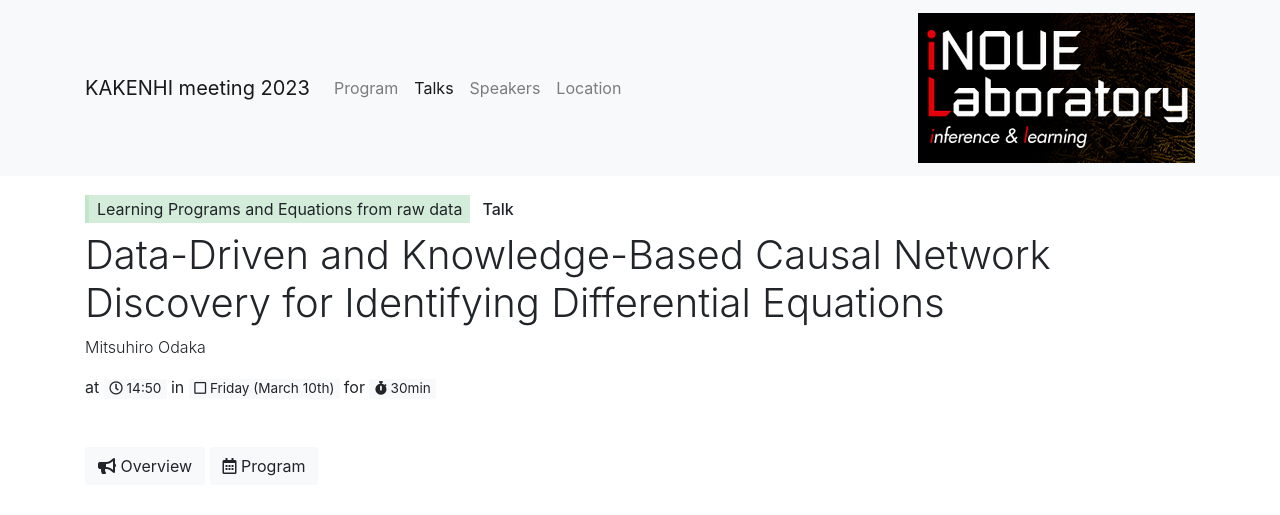
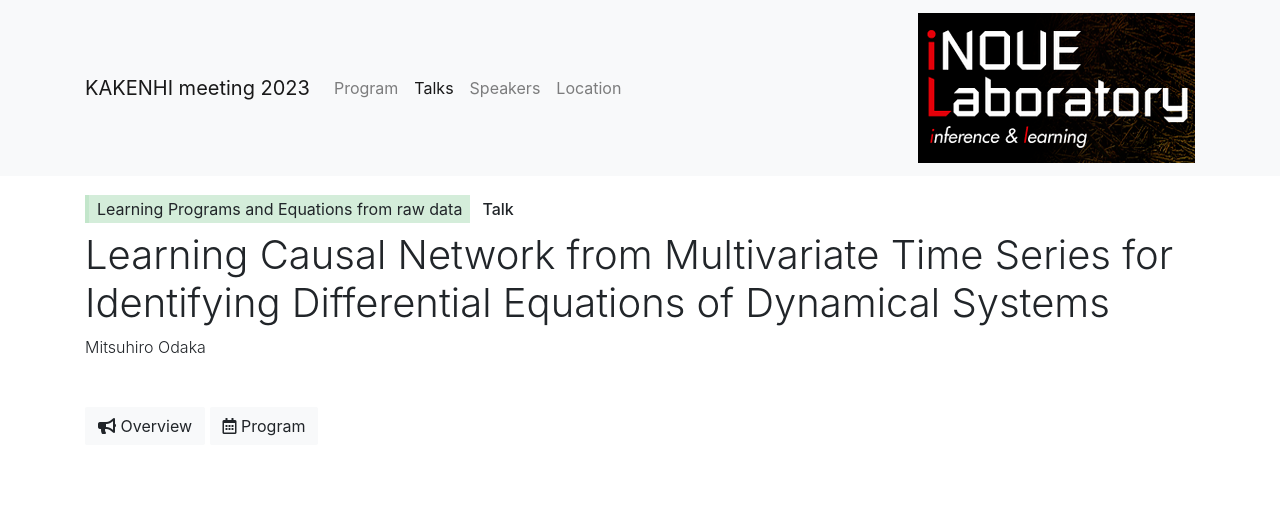
Before and after one commit to il-nii/kakenhi, a Jekyll site: the page built from _talks/odaka.md, in a window 1280 px wide. Shown: the top 515 px of the page. Built offline with Jekyll 4.4.1, drawn with Linux system fonts in a browser that asks for light colours.

Commit message:
Update talk title for Odaka-san

```diff
--- a/_talks/odaka.md
+++ b/_talks/odaka.md
@@ -1,5 +1,5 @@
 ---
-name: Data-Driven and Knowledge-Based Causal Network Discovery for Identifying Differential Equations
+name: Learning Causal Network from Multivariate Time Series for Identifying Differential Equations of Dynamical Systems
 speakers:
   - Mitsuhiro Odaka
 categories:
```
